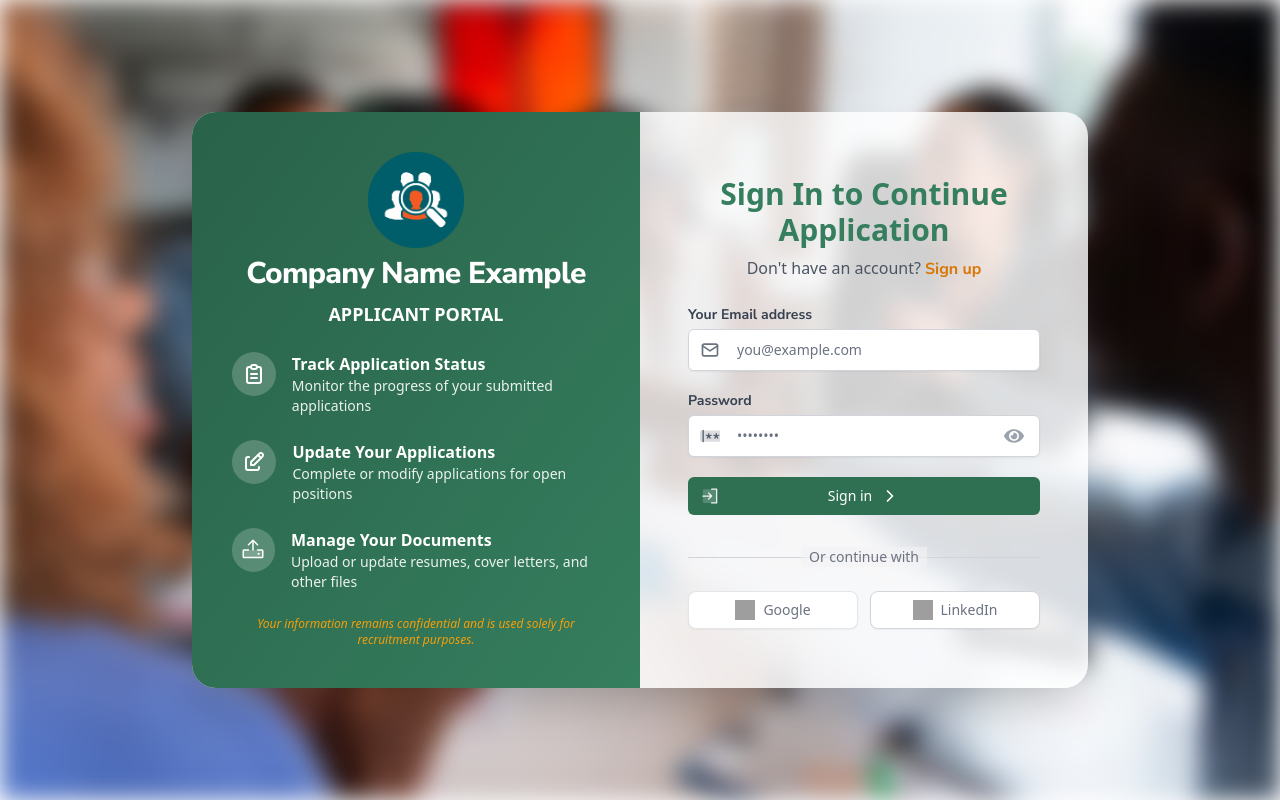
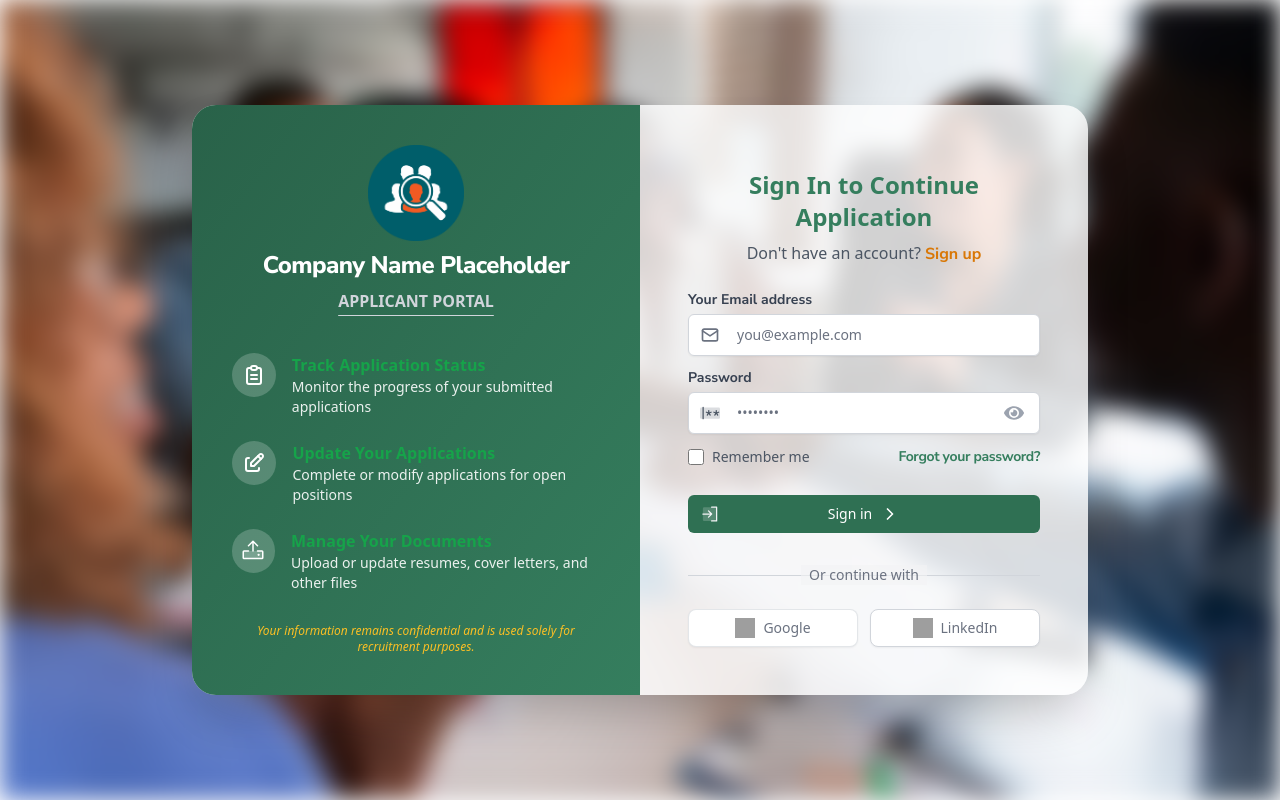
Before and after one commit to supa-modo/job-portal-frontend, a React (Vite) app: page /login in a window 1280 px wide. Built offline with nearby package versions, Linux system fonts and the light colour scheme; grey boxes are pictures that could not be loaded.

Commit message:
minor fixes

```diff
--- a/src/pages/AuthPage.jsx
+++ b/src/pages/AuthPage.jsx
@@ -63,15 +63,15 @@ const AuthPage = () => {
                 <img src="/joblogo.jpg" alt="logo" />
               </motion.div>
               <motion.h1
-                className="text-3xl font-nunito font-extrabold tracking-tight mb-2 text-center"
+                className="text-2xl font-nunito font-extrabold tracking-tight mb-2 text-center"
                 initial={{ opacity: 0, y: -20 }}
                 animate={{ opacity: 1, y: 0 }}
                 transition={{ delay: 0.4, duration: 0.4, ease: "easeOut" }}
               >
-                Company Name Example
+                Company Name Placeholder
               </motion.h1>
               <motion.h2
-                className="text-lg font-semibold uppercase mb-6 text-center"
+                className="text- font-semibold uppercase mb-10 text-center text-gray-300 underline underline-offset-8"
                 initial={{ opacity: 0, y: -20 }}
                 animate={{ opacity: 1, y: 0 }}
                 transition={{ delay: 0.3, duration: 0.5, ease: "easeOut" }}
@@ -91,7 +91,9 @@ const AuthPage = () => {
                       <TbClipboardText className="w-6 h-6 text-white" />
                     </div>
                     <div>
-                      <p className="font-semibold">Track Application Status</p>
+                      <p className="font-semibold text-green-600">
+                        Track Application Status
+                      </p>
                       <p className="text-sm opacity-90">
                         Monitor the progress of your submitted applications
                       </p>
@@ -103,7 +105,9 @@ const AuthPage = () => {
                       <TbEdit className="w-6 h-6 text-white" />
                     </div>
                     <div>
-                      <p className="font-semibold">Update Your Applications</p>
+                      <p className="font-semibold text-green-600">
+                        Update Your Applications
+                      </p>
                       <p className="text-sm opacity-90">
                         Complete or modify applications for open positions
                       </p>
@@ -115,7 +119,9 @@ const AuthPage = () => {
                       <PiUploadDuotone className="w-6 h-6 text-white" />
                     </div>
                     <div>
-                      <p className="font-semibold">Manage Your Documents</p>
+                      <p className="font-semibold text-green-600">
+                        Manage Your Documents
+                      </p>
                       <p className="text-sm opacity-90">
                         Upload or update resumes, cover letters, and other files
                       </p>
@@ -126,7 +132,7 @@ const AuthPage = () => {
             </div>
 
             <motion.p
-              className="text-xs mt-6 text-center italic text-amber-500"
+              className="text-xs mt-6 text-center italic text-amber-400"
               initial={{ opacity: 0, y: -20 }}
               animate={{ opacity: 1, y: 0 }}
               transition={{ delay: 0.3, duration: 0.5, ease: "easeOut" }}
@@ -143,7 +149,7 @@ const AuthPage = () => {
               animate={{ opacity: 1, y: 0 }}
               transition={{ delay: 0.4, duration: 0.4, ease: "easeOut" }}
             >
-              <h2 className="text-3xl font-extrabold text-center text-primary-light mb-2">
+              <h2 className="text-2xl font-extrabold text-center text-primary-light mb-2">
                 {isLogin
                   ? "Sign In to Continue Application"
                   : "Create Your Applicant Account"}
@@ -162,12 +168,13 @@ const AuthPage = () => {
             </motion.div>
 
             <motion.form
-              className="space-y-5"
+              className="space-y-7  "
               onSubmit={handleSubmit}
               initial={{ opacity: 0 }}
               animate={{ opacity: 1 }}
               transition={{ delay: 0.2 }}
             >
+              <div className="">
                 <AnimatePresence mode="wait">
                   {!isLogin && (
                     <motion.div
@@ -176,6 +183,7 @@ const AuthPage = () => {
                       animate={{ opacity: 1, height: "auto" }}
                       exit={{ opacity: 0, height: 0 }}
                       transition={{ duration: 0.3 }}
+                      className="mb-3"
                     >
                       <label
                         htmlFor="name"
@@ -201,8 +209,7 @@ const AuthPage = () => {
                     </motion.div>
                   )}
                 </AnimatePresence>
-
-              <div>
+                <div className="">
                   <label
                     htmlFor="email"
                     className="block text-sm font-bold font-nunito text-gray-700 mb-1"
@@ -225,9 +232,8 @@ const AuthPage = () => {
                       onChange={handleInputChange}
                     />
                   </div>
-              </div>
 
-              <div>
+                  <div className="mt-3">
                     <label
                       htmlFor="password"
                       className="block text-sm font-bold font-nunito text-gray-700 mb-1"
@@ -261,6 +267,34 @@ const AuthPage = () => {
                             <FaEye className="h-5 w-5" />
                           )}
                         </button>
+                      </div>
+                    </div>
+
+                    <div className="flex items-center justify-between mt-3">
+                      <div className="flex items-center">
+                        <input
+                          id="remember-me"
+                          name="remember-me"
+                          type="checkbox"
+                          className="h-4 w-4 text-primary-light focus:ring-primary-light border-gray-300 rounded"
+                        />
+                        <label
+                          htmlFor="remember-me"
+                          className="ml-2 text-sm text-gray-600 hover:text-gray-800 transition-colors cursor-pointer"
+                        >
+                          Remember me
+                        </label>
+                      </div>
+
+                      <div className="text-sm">
+                        <a
+                          href="#"
+                          className="font-bold font-nunito tracking-tight text-primary-light hover:text-sidebar transition-colors"
+                        >
+                          Forgot your password?
+                        </a>
+                      </div>
+                    </div>
                   </div>
                 </div>
               </div>
```
Lines whose indentation alone changed are shown as unchanged.
